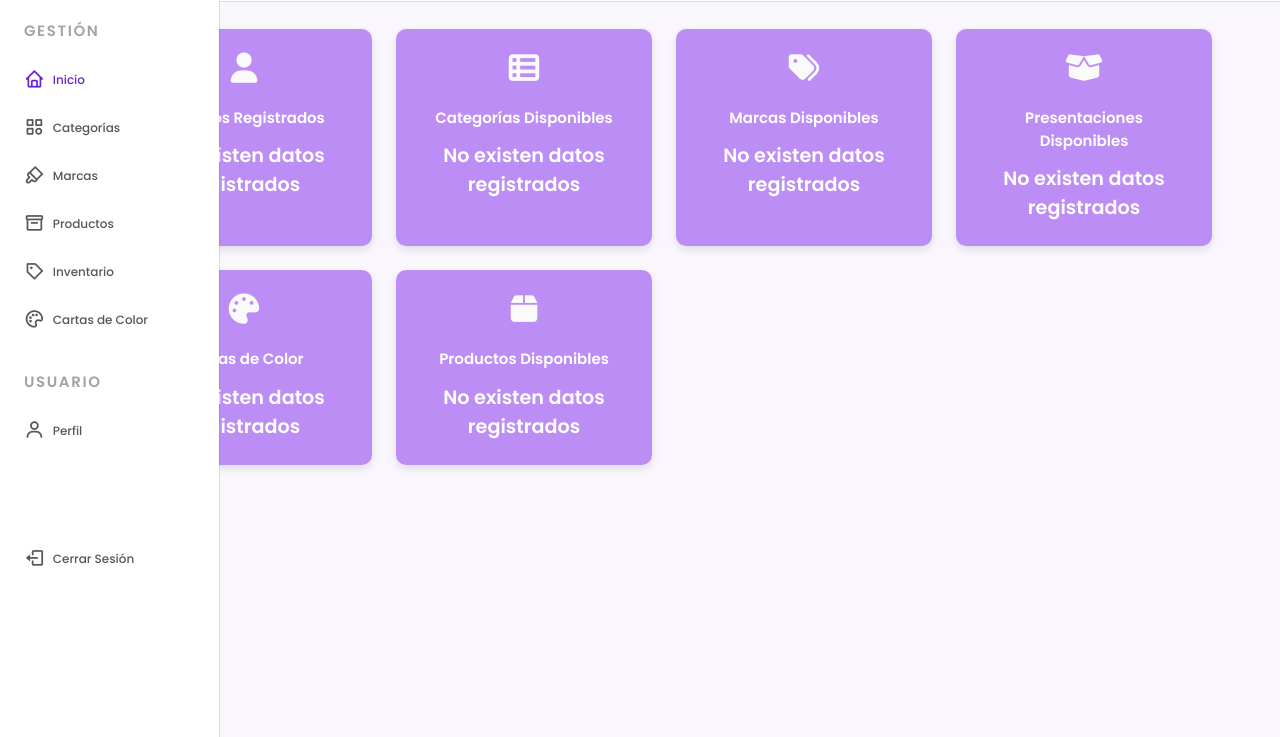
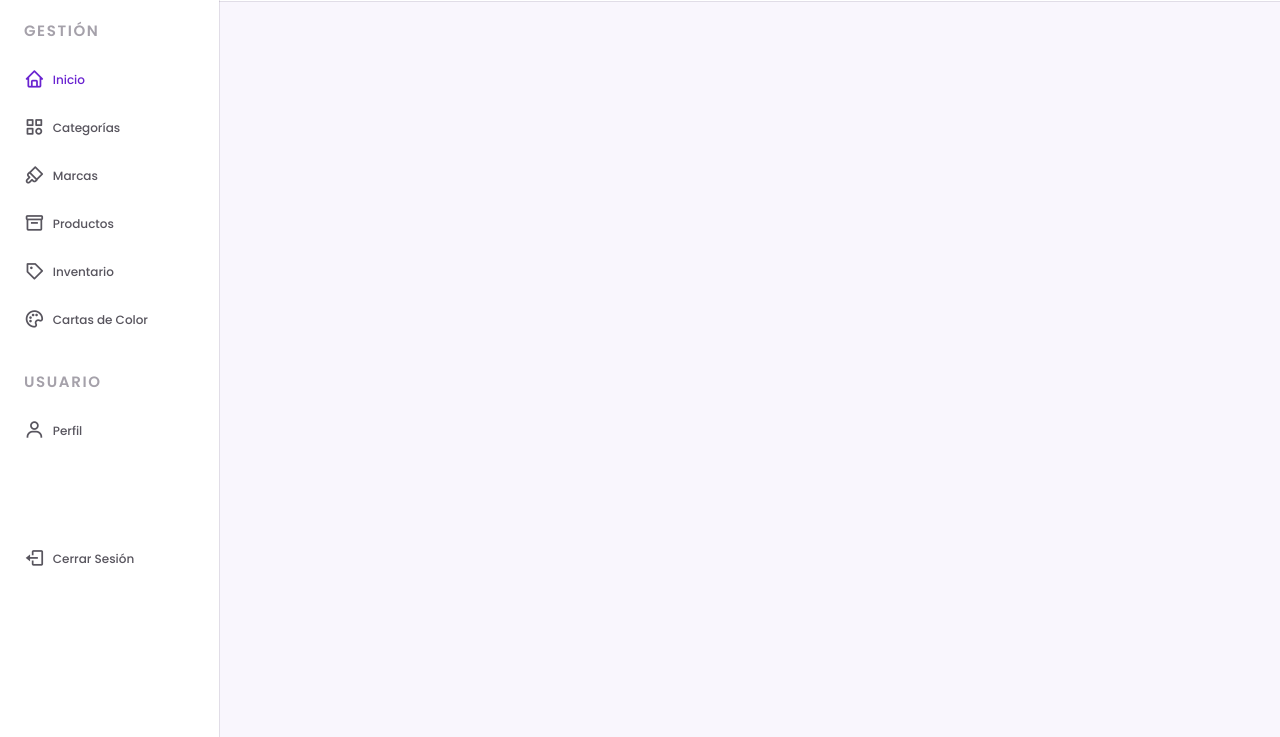
Before and after one commit to daniels-py/beauty-application, a Django app: page /auth/admin_dashboard/ in a window 1280 px wide. Shown: the part 63-800 px from the top of the page. Run offline with Django 5.2, Linux system fonts and the light colour scheme; data that the repository does not hold is empty.

Commit message:
eliminando contenido del panel de control en esta version

```diff
--- a/inventory/app_distributor/templates/components/dashboar_content.html
+++ b/inventory/app_distributor/templates/components/dashboar_content.html
@@ -14,80 +14,7 @@
 
 
 
-    <div class="grid-container">
-        <!-- Bloque para Usuarios -->
-        <div class="block block1">
-            <i class="fas fa-user icon-user"></i>
-            <div class="content">
-                <h2>Usuarios Registrados</h2>
-                <span class="count">Cargando...</span> <!-- Aquí se actualizará con JS -->
-            </div>
-        </div>
 
-        <!-- Bloque para Categorías -->
-        <div class="block block2">
-            <i class="fas fa-th-list icon-category"></i>
-            <div class="content">
-                <h2>Categorías Disponibles</h2>
-                <span class="count">Cargando...</span> <!-- Aquí se actualizará con JS -->
-            </div>
-        </div>
-
-        <!-- Bloque para Marcas -->
-        <div class="block block3">
-            <i class="fas fa-tags icon-brand"></i>
-            <div class="content">
-                <h2>Marcas Disponibles</h2>
-                <span class="count">Cargando...</span> <!-- Aquí se actualizará con JS -->
-            </div>
-        </div>
-
-        <!-- Bloque para Presentaciones -->
-        <div class="block block4">
-            <i class="fas fa-box-open icon-presentation"></i>
-            <div class="content">
-                <h2>Presentaciones Disponibles</h2>
-                <span class="count">Cargando...</span> <!-- Aquí se actualizará con JS -->
-            </div>
-        </div>
-
-        <!-- Bloque para Cartas de Color -->
-        <div class="block block5">
-            <i class="fas fa-palette icon-color"></i>
-            <div class="content">
-                <h2>Cartas de Color</h2>
-                <span class="count">Cargando...</span> <!-- Aquí se actualizará con JS -->
-            </div>
-        </div>
-
-        <!-- Bloque para Productos -->
-        <div class="block block6">
-            <i class="fas fa-box icon-product"></i>
-            <div class="content">
-                <h2>Productos Disponibles</h2>
-                <span class="count">Cargando...</span> <!-- Aquí se actualizará con JS -->
-            </div>
-        </div>
-    </div>
-    <script>
-        function updateCounts() {
-            fetch('{% url "dashboard_counts" %}')
-                .then(response => response.json())
-                .then(data => {
-                    // Actualiza los contadores en la interfaz
-                    document.querySelector('.block1 .count').textContent = data.user_count > 0 ? data.user_count : 'No existen datos registrados';
-                    document.querySelector('.block2 .count').textContent = data.categoria_count > 0 ? data.categoria_count : 'No existen datos registrados';
-                    document.querySelector('.block3 .count').textContent = data.marca_count > 0 ? data.marca_count : 'No existen datos registrados';
-                    document.querySelector('.block4 .count').textContent = data.presentacion_count > 0 ? data.presentacion_count : 'No existen datos registrados';
-                    document.querySelector('.block5 .count').textContent = data.carta_color_count > 0 ? data.carta_color_count : 'No existen datos registrados';
-                    document.querySelector('.block6 .count').textContent = data.producto_count > 0 ? data.producto_count : 'No existen datos registrados';
-                })
-                .catch(error => console.error('Error fetching counts:', error));
-        }
-
-        // Llama a la función al cargar la página
-        document.addEventListener('DOMContentLoaded', updateCounts);
-    </script>
 
 </body>
 </html>
```
